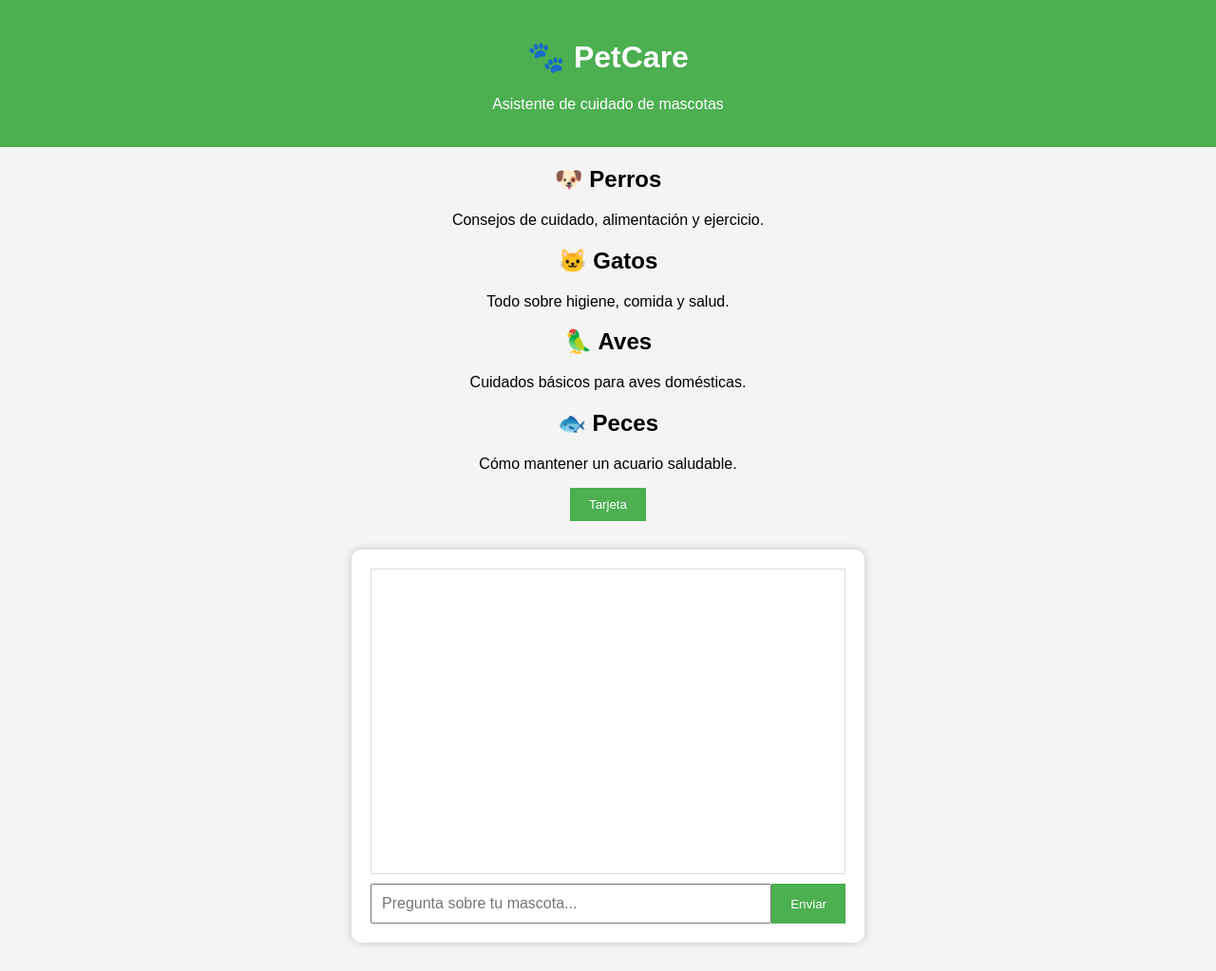
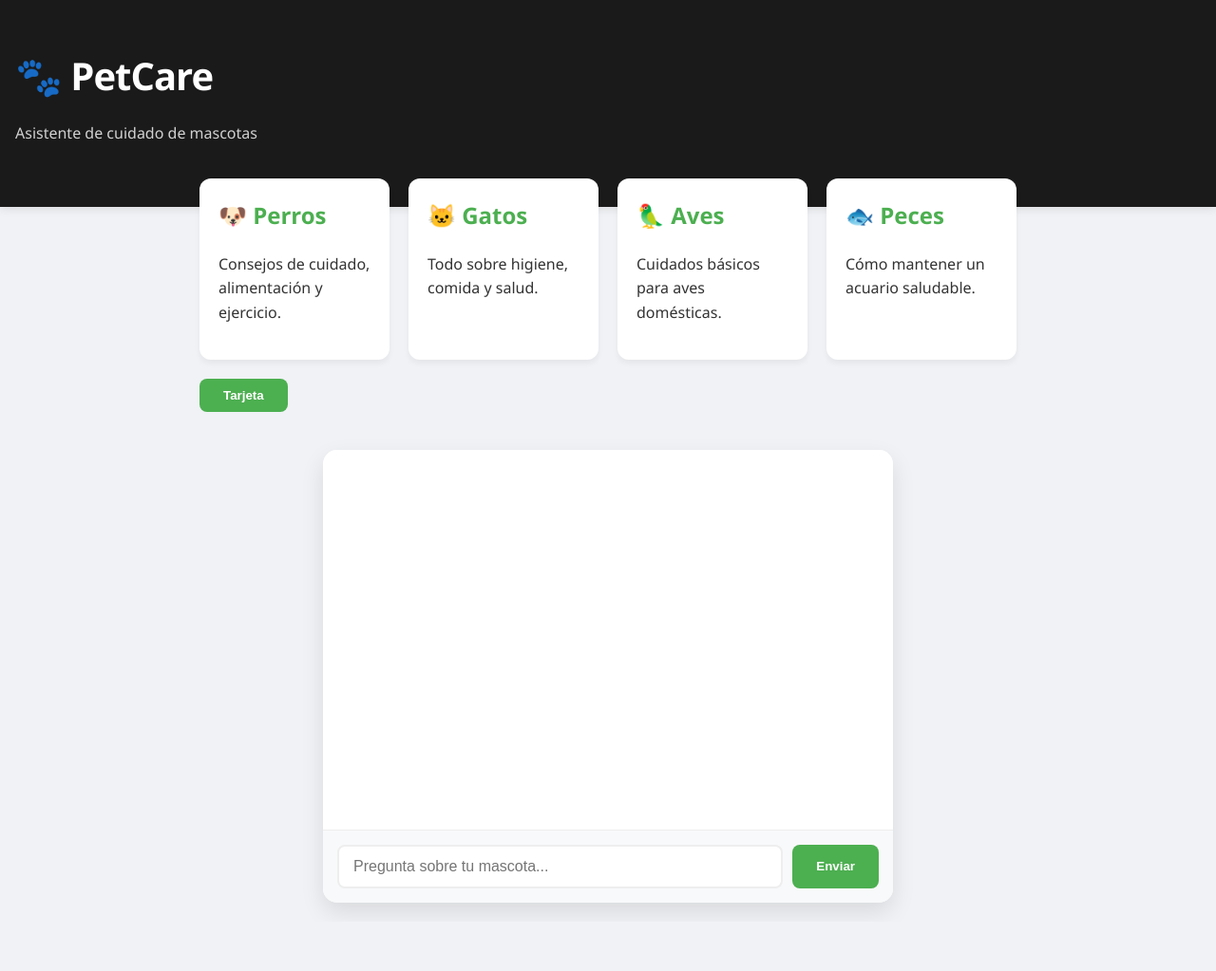
Before and after one commit to st22030378-max/PWApet, a website: page public/index.html in a window 1280 px wide. Shown: the whole page at 95% size. After the commit the page ends 971 px from the top, so only its background shows below. Drawn offline with Linux system fonts and the light colour scheme.

Commit message:
Mejor diseño pa que la maestra no diga nada

```diff
--- a/public/app.js
+++ b/public/app.js
@@ -1,4 +1,3 @@
-
 async function sendMessage(){
 
 const input=document.getElementById("userInput");
--- a/public/index.html
+++ b/public/index.html
@@ -1,13 +1,14 @@
-
 <!DOCTYPE html>
 <html lang="es">
 <head>
   <meta charset="UTF-8">
   <meta name="viewport" content="width=device-width, initial-scale=1.0">
   <title>PetCare PWA</title>
+
   <link rel="stylesheet" href="style.css">
   <link rel="manifest" href="manifest.json">
 </head>
+
 <body>
 
 <header>
@@ -39,14 +40,13 @@
     </div>
 
     <a href="https://buy.stripe.com/test_8x2cN6cod6DueTj3Gr77O00">
-  <button>Tarjeta </button>
+      <button>Tarjeta</button>
     </a>
 
   </section>
 </main>
 
 <main>
-
   <section class="chat">
 
     <div id="messages" class="messages"></div>
@@ -57,11 +57,10 @@
     </div>
 
   </section>
-
 </main>
 
+<!-- SOLO frontend -->
 <script src="app.js"></script>
-<script src="server.js"></script>
 
 <script>
 if ('serviceWorker' in navigator) {
--- a/public/style.css
+++ b/public/style.css
@@ -1,49 +1,120 @@
 
-body{
-font-family: Arial, sans-serif;
-margin:0;
-background:#f4f4f4;
-text-align:center;
+* {
+    box-sizing: border-box;
 }
 
-header{
-background:#4CAF50;
-color:white;
-padding:20px;
+body {
+    font-family: 'Segoe UI', Roboto, Helvetica, Arial, sans-serif;
+    margin: 0;
+    background: #f0f2f5;
+    color: #333;
+    line-height: 1.6;
 }
 
-.chat{
-max-width:500px;
-margin:30px auto;
-background:white;
-padding:20px;
-border-radius:10px;
-box-shadow:0 0 10px rgba(0,0,0,0.2);
+
+header {
+    background: #1a1a1a;
+    color: white;
+    padding: 3rem 1rem;
+    box-shadow: 0 2px 10px rgba(0,0,0,0.1);
 }
 
-.messages{
-height:300px;
-overflow-y:auto;
-border:1px solid #ddd;
-padding:10px;
-margin-bottom:10px;
-text-align:left;
+header h1 {
+    margin: 0;
+    font-size: 2.5rem;
+    letter-spacing: -1px;
 }
 
-.input-area{
-display:flex;
+header p {
+    opacity: 0.8;
+    font-weight: 300;
 }
 
-input{
-flex:1;
-padding:10px;
-font-size:16px;
+
+.cards {
+    display: grid;
+    grid-template-columns: repeat(auto-fit, minmax(200px, 1fr));
+    gap: 20px;
+    max-width: 900px;
+    margin: -30px auto 40px auto;
+    padding: 0 20px;
 }
 
-button{
-padding:10px 20px;
-border:none;
-background:#4CAF50;
-color:white;
-cursor:pointer;
+.card {
+    background: white;
+    padding: 20px;
+    border-radius: 12px;
+    box-shadow: 0 4px 6px rgba(0,0,0,0.05);
+    transition: transform 0.2s ease;
 }
+
+.card:hover {
+    transform: translateY(-5px);
+}
+
+.card h2 {
+    color: #4CAF50;
+    margin-top: 0;
+}
+
+
+.chat {
+    max-width: 600px;
+    margin: 20px auto;
+    background: white;
+    border-radius: 15px;
+    box-shadow: 0 10px 25px rgba(0,0,0,0.1);
+    overflow: hidden;
+}
+
+.messages {
+    height: 400px;
+    overflow-y: auto;
+    background: #ffffff;
+    padding: 20px;
+    display: flex;
+    flex-direction: column;
+    gap: 10px;
+}
+
+/* 5. Área de input mejorada */
+.input-area {
+    display: flex;
+    padding: 15px;
+    background: #f8f9fa;
+    border-top: 1px solid #eee;
+    gap: 10px;
+}
+
+input {
+    flex: 1;
+    padding: 12px 15px;
+    font-size: 16px;
+    border: 2px solid #eee;
+    border-radius: 8px;
+    outline: none;
+    transition: border-color 0.3s;
+}
+
+input:focus {
+    border-color: #4CAF50;
+}
+
+button {
+    padding: 10px 25px;
+    border: none;
+    background: #4CAF50;
+    color: white;
+    font-weight: bold;
+    border-radius: 8px;
+    cursor: pointer;
+    transition: background 0.3s, transform 0.1s;
+}
+
+button:hover {
+    background: #45a049;
+}
+
+button:active {
+    transform: scale(0.98);
+}
```
Also changed, not shown: server.js (line endings or trailing spaces). Lines whose indentation alone changed are shown as unchanged.
